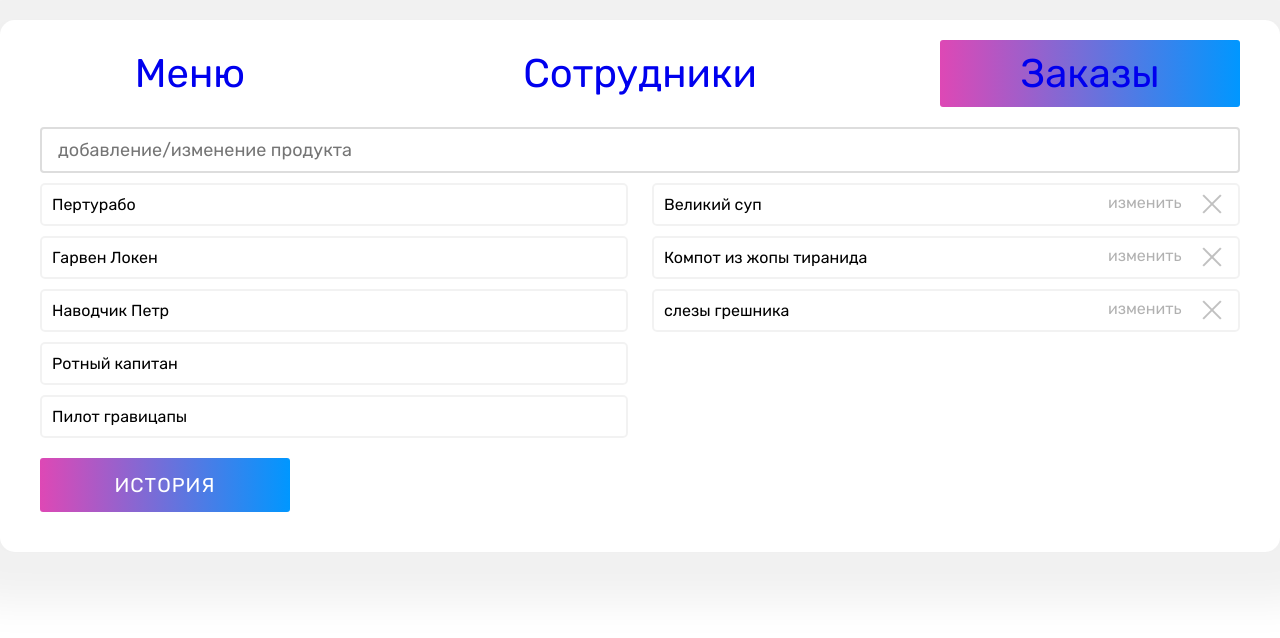
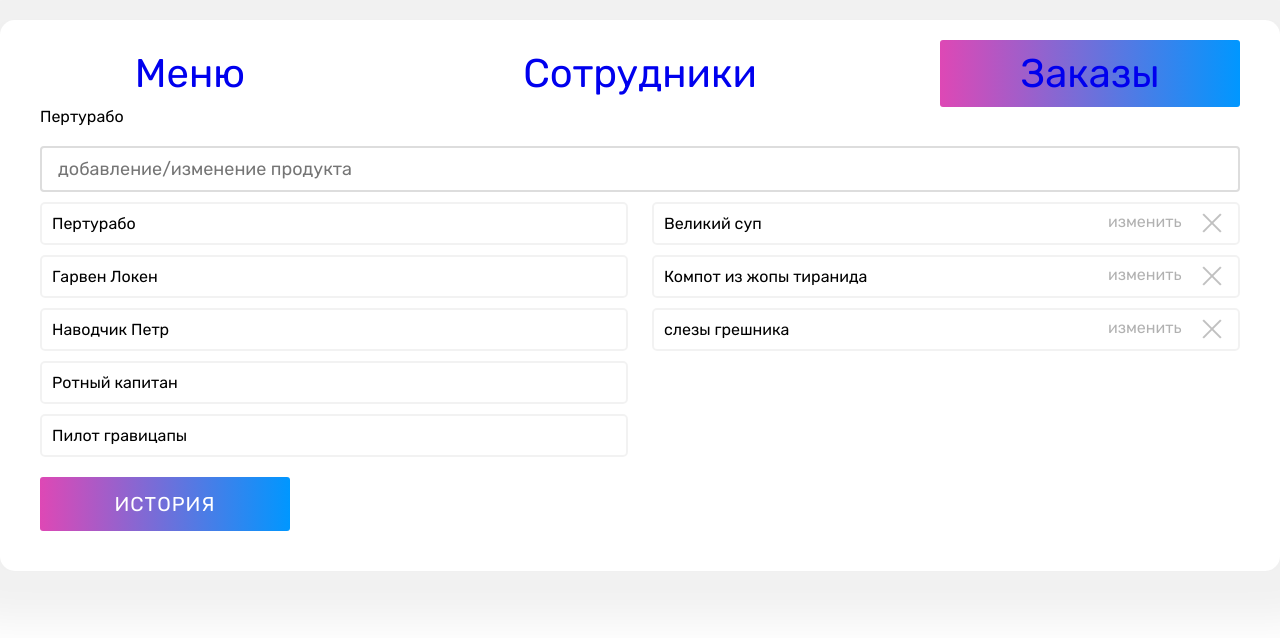
Before and after one commit to ExUngueLeonem/test-task-foodmenu, a React (Create React App) app: page /admin/order in a window 1280 px wide. Shown: the top 638 px of the page. Built offline with nearby package versions, Linux system fonts and the light colour scheme; data requests are answered from the project's data file.

Commit message:
Admin Order Page onPickHandler

```diff
--- a/src/pages/AdminOrderPage/AdminOrderPage.jsx
+++ b/src/pages/AdminOrderPage/AdminOrderPage.jsx
@@ -8,11 +8,8 @@ import { Context } from '../../components/Context';
 const AdminOrderPage = () => {
     const [order, setOrder] = useState([]);
     const [orderInput, setOrderInput] = useState('');
+    const [orderListId, setOrderListId] = useState(0);
     const gotService = new GotService;
-
-    const [context, setContext] = useContext(Context);
-
-    const [userOrder, setUserOrder] = useState('');
 
     const refreshList = () => {
         gotService.fetchData('/order')
@@ -48,10 +45,28 @@ const AdminOrderPage = () => {
             .then(() => { refreshList() })
     }
 
+    const onPickHandler = (e) => {
+        if (!e.target.id) {
+            e.target.parentNode.getAttribute('id')
+            setOrderListId(e.target.parentNode.getAttribute('id'))
+        } else {
+            setOrderListId(e.target.id);
+        }
+    }
+
+    let userName = order[orderListId] ? order[orderListId].userName : null;
+    let orderItem = order[orderListId] ? order[orderListId].userOrder : null;
+
     return (
         <div className={styles.container}>
             <AdminHeader active={'order'} />
-            <form onSubmit={(e) => { onSubmitHandler(e) }}>
+            <span>
+                {userName ? userName : null}
+            </span>
+{/*
+             //переделать инпут, чтобы добавлял товары
+ */}
+ <form onSubmit={(e) => { onSubmitHandler(e) }}>
                 <input
                     className={[styles.menu_input].join(' ')}
                     type="text"
@@ -70,11 +85,12 @@ const AdminOrderPage = () => {
                         item={order}
                         onPutHandler={onPutHandler}
                         onDeleteHandler={onDeleteHandler}
+                        onPickHandler={onPickHandler}
                     />
                 </div>
                 {!!order[0] && <div className={styles.flex_container__right}>
                     <ItemList
-                        item={order[0].userOrder}/* нужно сделать выбор, кого передавать */
+                        item={orderItem ? orderItem : null}/* нужно сделать выбор, кого передавать */
                         onPutHandler={onPutHandler}
                         onDeleteHandler={onDeleteHandler}
                     />
```
